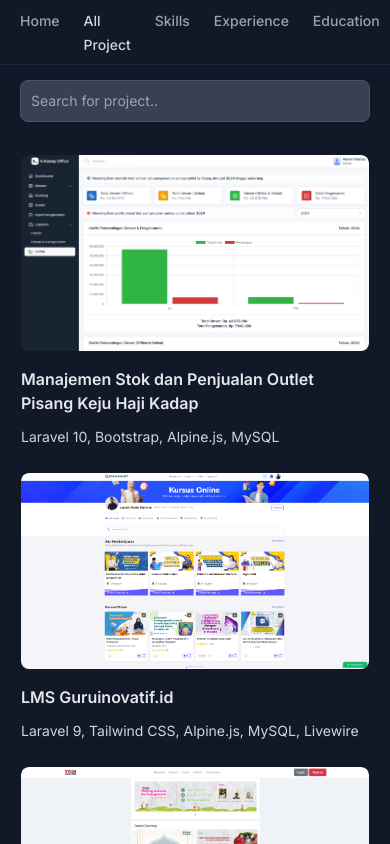
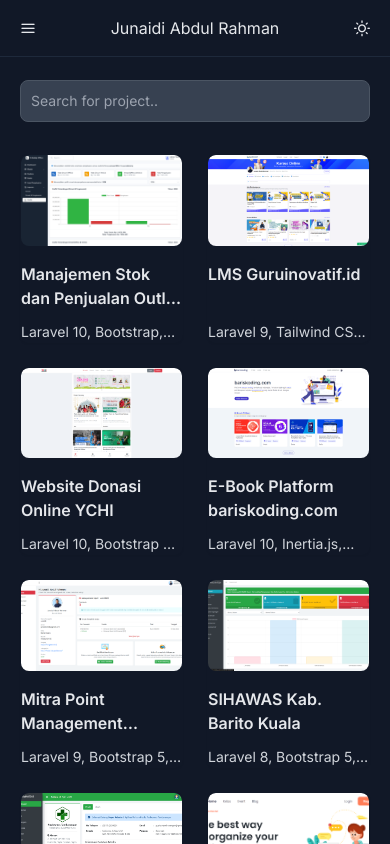
Before and after one commit to junaidiar19/vue-web-profile-junaidiar19, a Vue app: page /project in a window 390 px wide. Shown: the top 844 px of the page. Built offline with nearby package versions, Linux system fonts and the light colour scheme.

Commit message:
create responsive header & update project card

```diff
--- a/src/app.css
+++ b/src/app.css
@@ -44,9 +44,13 @@
 }
 
 .grid-project {
-  @apply grid sm:grid-cols-2 gap-6 mb-12;
+  @apply grid grid-cols-2 sm:grid-cols-2 gap-6 mb-12;
 }
 
 .btn-primary {
   @apply text-white bg-blue-700 hover:bg-blue-800 focus:ring-0 focus:ring-blue-300 font-medium rounded-lg text-sm px-5 py-2.5 mr-2 mb-2 dark:bg-blue-600 dark:hover:bg-blue-700 focus:outline-none dark:focus:ring-blue-800;
 }
+
+.icon-toggle {
+  @apply h-10 w-10 rounded-full transition hover:bg-gray-100 dark:hover:bg-gray-900 p-3 inline-flex justify-center items-center cursor-pointer;
+}
--- a/src/components/Header.vue
+++ b/src/components/Header.vue
@@ -3,49 +3,48 @@
     class="w-full py-2 dark:bg-gray-900 z-20 mb-8 border-b dark:border-slate-800 fixed"
   >
     <div class="flex items-center justify-between container-custom">
-      <div>
+      <div class="hidden sm:block">
         <ul class="flex gap-6">
-          <li>
-            <router-link :to="{ name: 'home' }" class="nav-link"
-              >Home</router-link
-            >
-          </li>
-          <li>
-            <router-link :to="{ name: 'project.index' }" class="nav-link"
-              >All Project</router-link
-            >
-          </li>
-          <li>
-            <a href="/#skills" class="nav-link">Skills</a>
-          </li>
-          <li>
-            <a href="/#experience" class="nav-link">Experience</a>
-          </li>
-          <li>
-            <a href="/#education" class="nav-link">Education</a>
-          </li>
-          <li>
-            <a href="/#contact" class="nav-link">Contact</a>
-          </li>
+          <ListMenu />
         </ul>
       </div>
+      <div class="sm:hidden">
+        <span
+          class="fe icon-toggle -ms-3"
+          :class="menu ? 'fe-x' : 'fe-menu'"
+          @click="toggleMenu"
+        ></span>
+      </div>
+      <div class="sm:hidden">
+        <router-link :to="{ name: 'home' }">Junaidi Abdul Rahman</router-link>
+      </div>
       <div>
-        <span
-          class="h-10 w-10 rounded-full transition hover:bg-gray-100 dark:hover:bg-gray-900 p-3 inline-flex justify-center items-center cursor-pointer"
-          @click="toggleTheme"
-        >
+        <span class="icon-toggle -me-3" @click="toggleTheme">
           <i class="fe" :class="dark ? 'fe-sun' : 'fe-moon'"></i>
         </span>
       </div>
+    </div>
+    <div class="relative sm:hidden" :class="menu ? 'block' : 'hidden'">
+      <ul class="grid px-4 gap-y-2" @click="menu = !menu">
+        <ListMenu />
+      </ul>
     </div>
   </nav>
 </template>
 
 <script setup>
 import { ref, onMounted } from "vue";
+import ListMenu from "./ListMenu.vue";
 
 // Dark Mode
 const dark = ref(true);
+
+// Toggle Menu
+const menu = ref(false);
+
+const toggleMenu = () => {
+  menu.value = !menu.value;
+};
 
 const toggleTheme = () => {
   dark.value = !dark.value;
--- /dev/null
+++ b/src/components/ListMenu.vue
@@ -0,0 +1,22 @@
+<template>
+  <li>
+    <router-link :to="{ name: 'home' }" class="nav-link">Home</router-link>
+  </li>
+  <li>
+    <router-link :to="{ name: 'project.index' }" class="nav-link"
+      >All Project</router-link
+    >
+  </li>
+  <li>
+    <a href="/#skills" class="nav-link">Skills</a>
+  </li>
+  <li>
+    <a href="/#experience" class="nav-link">Experience</a>
+  </li>
+  <li>
+    <a href="/#education" class="nav-link">Education</a>
+  </li>
+  <li>
+    <a href="/#contact" class="nav-link">Contact</a>
+  </li>
+</template>
--- a/src/components/ProjectCard.vue
+++ b/src/components/ProjectCard.vue
@@ -13,9 +13,13 @@
           alt=""
         />
       </a>
-      <p class="font-semibold mb-3">{{ item.name }}</p>
+      <p class="font-semibold mb-3 line-clamp-2 hover:line-clamp-none">
+        {{ item.name }}
+      </p>
       <div class="mt-auto">
-        <p class="text-sm text-gray-600 dark:text-gray-300">
+        <p
+          class="text-sm text-gray-600 dark:text-gray-300 line-clamp-1 hover:line-clamp-none"
+        >
           {{ item.description }}
         </p>
       </div>
```
